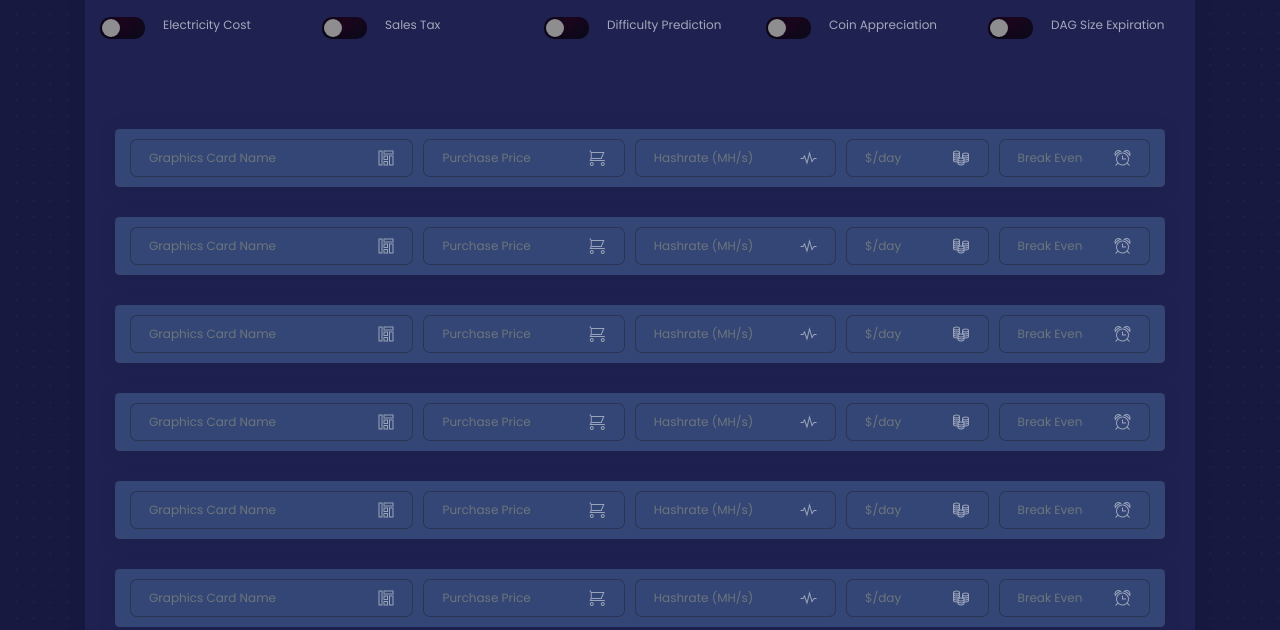
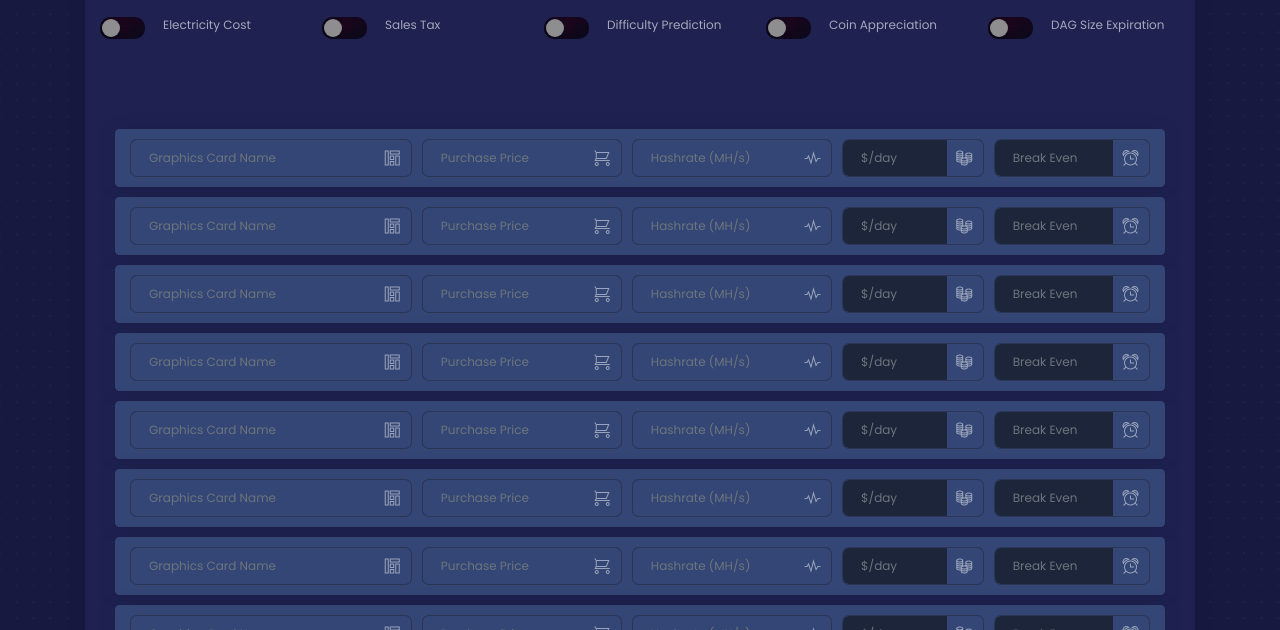
Before and after one commit to crocokyle/gpubreakeven.com, a React app: page / in a window 1280 px wide. Shown: the part 170-800 px from the top of the page. Built offline with nearby package versions, Linux system fonts and the light colour scheme.

Commit message:
Custom calculator div refinement

```diff
--- a/src/components/calculators/CustomRow.js
+++ b/src/components/calculators/CustomRow.js
@@ -35,13 +35,13 @@ export default function CustomRow() {
   const [inputFocus, setInputFocus] = React.useState(false);
   return (
     <Container id="menu-dropdown">
-        <Card className="bg-default" id="calc-row">
+        <Card className={css.inputcard} id="calc-row">
             <Row className={css.inputrow}>
                 <Col className={css.inputcolumn}>
                     <InputGroup className={css.inputgroup}>
                         <Input placeholder="Graphics Card Name" type="text" />
                         <InputGroupAddon addonType="append">
-                        <InputGroupText>
+                        <InputGroupText className={css.iconcontainer}>
                             <i className="tim-icons icon-components" />
                         </InputGroupText>
                         </InputGroupAddon>
@@ -51,7 +51,7 @@ export default function CustomRow() {
                     <InputGroup className={css.inputgroup}>
                         <Input placeholder="Purchase Price" type="text" />
                         <InputGroupAddon addonType="append">
-                        <InputGroupText>
+                        <InputGroupText className={css.iconcontainer}>
                             <i className="tim-icons icon-cart" />
                         </InputGroupText>
                         </InputGroupAddon>
@@ -61,7 +61,7 @@ export default function CustomRow() {
                     <InputGroup className={css.inputgroup}>
                         <Input placeholder="Hashrate (MH/s)" type="number" />
                         <InputGroupAddon addonType="append">
-                        <InputGroupText>
+                        <InputGroupText className={css.iconcontainer}>
                             <i className="tim-icons icon-sound-wave" />
                         </InputGroupText>
                         </InputGroupAddon>
@@ -69,9 +69,9 @@ export default function CustomRow() {
                 </Col>
                 <Col className={css.inputcolumn}>
                     <InputGroup className={css.inputgroup}>
-                        <Input placeholder="$/day" type="number" />
+                        <Input placeholder="$/day" type="number" disabled/>
                         <InputGroupAddon addonType="append">
-                        <InputGroupText>
+                        <InputGroupText className={css.iconcontainer}>
                             <i className="tim-icons icon-coins" />
                         </InputGroupText>
                         </InputGroupAddon>
@@ -79,9 +79,9 @@ export default function CustomRow() {
                 </Col>
                 <Col className={css.inputcolumn}>
                     <InputGroup className={css.inputgroup}>
-                        <Input placeholder="Break Even" type="number" />
+                        <Input placeholder="Break Even" type="number" disabled/>
                         <InputGroupAddon addonType="append">
-                        <InputGroupText>
+                        <InputGroupText className={css.iconcontainer}>
                             <i className="tim-icons icon-time-alarm" />
                         </InputGroupText>
                         </InputGroupAddon>
--- a/src/components/calculators/CustomRow.module.css
+++ b/src/components/calculators/CustomRow.module.css
@@ -1,3 +1,9 @@
+.inputcard {
+    margin-bottom: 10px;
+    background-color: #344675;
+    color: white;
+}
+
 .inputgroup {
     margin-top: 10px;
 }
@@ -6,7 +12,7 @@
     padding-left: 25px;
     padding-right: 25px;
     display: grid;
-    grid-template-columns: 1fr 0.72fr 0.72fr 0.52fr 0.55fr;
+    grid-template-columns: 1fr 0.72fr 0.72fr 0.52fr 0.57fr;
 }
 
 .inputcolumn {
@@ -22,3 +28,7 @@
     background-position: center;
     background-size: cover;
 }
+
+.iconcontainer {
+    padding: 10px 10px 10px 10px !important;
+}
```
